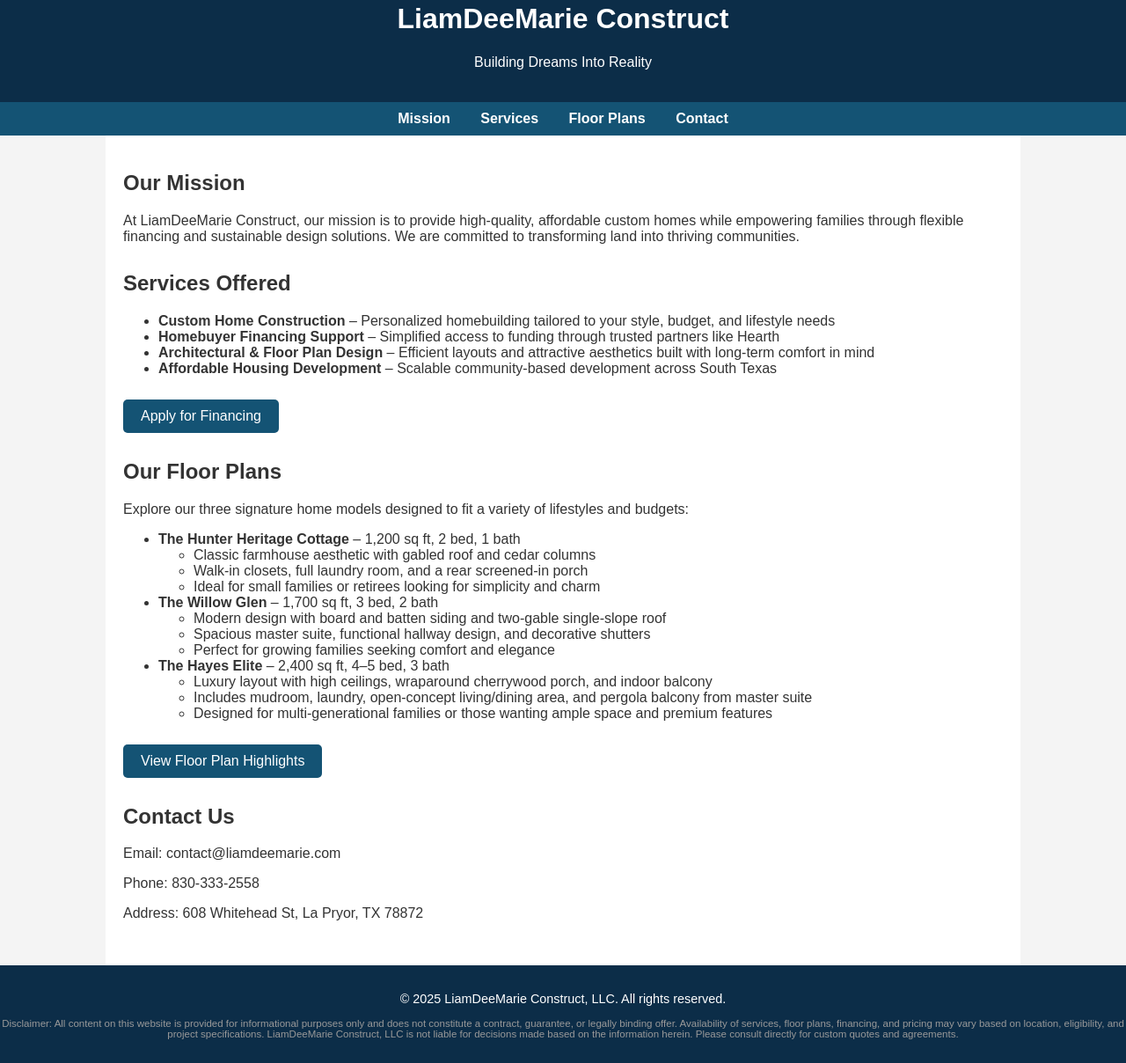
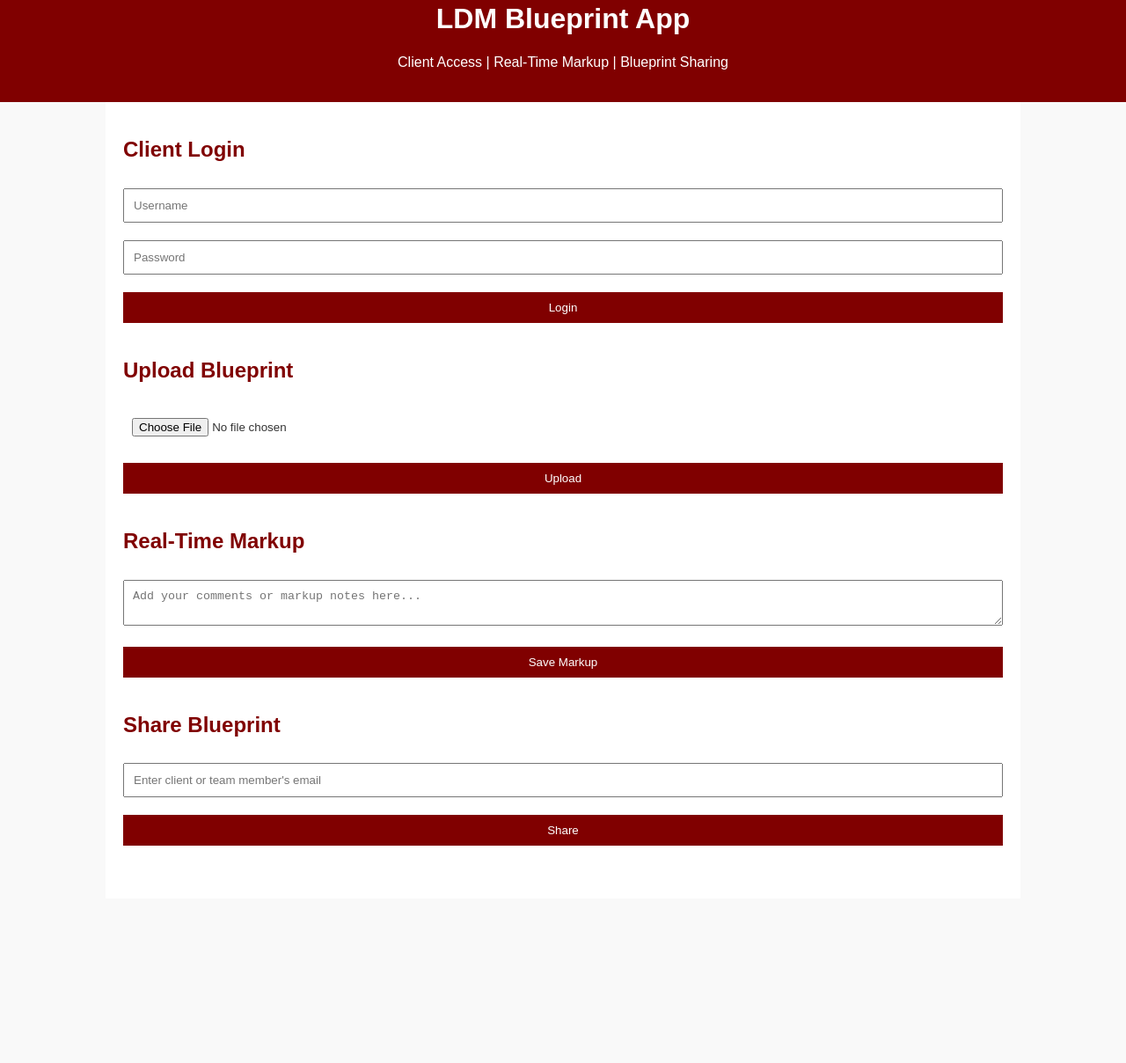
Before and after one commit to LDM-construct2025/liamdeemarie.github.io, a plain HTML site: page index.html in a window 1280 px wide. Shown: the part 38-1246 px from the top of the page at 88% size. After the commit the page ends 1059 px from the top, so only its background shows below. Drawn offline with Linux system fonts and the light colour scheme.

Commit message:
Add files via upload

```diff
--- a/index.html
+++ b/index.html
@@ -1,33 +1,23 @@
+
 <!DOCTYPE html>
 <html lang="en">
 <head>
   <meta charset="UTF-8" />
   <meta name="viewport" content="width=device-width, initial-scale=1.0" />
-  <title>LiamDeeMarie Construct</title>
+  <title>LDM Blueprint App</title>
   <style>
     body {
       font-family: Arial, sans-serif;
       margin: 0;
       padding: 0;
-      background-color: #f4f4f4;
+      background-color: #f9f9f9;
       color: #333;
     }
     header {
-      background-color: #0c2d48;
-      color: #fff;
-      padding: 20px 0;
+      background-color: #800000;
+      color: white;
+      padding: 20px;
       text-align: center;
-    }
-    nav {
-      background-color: #145374;
-      text-align: center;
-      padding: 10px 0;
-    }
-    nav a {
-      color: #fff;
-      margin: 0 15px;
-      text-decoration: none;
-      font-weight: bold;
     }
     .container {
       padding: 20px;
@@ -38,101 +28,57 @@
     section {
       margin-bottom: 30px;
     }
-    footer {
-      background-color: #0c2d48;
-      color: #fff;
-      text-align: center;
-      padding: 15px 0;
-      font-size: 0.9em;
+    input, button, textarea {
+      width: 100%;
+      padding: 10px;
+      margin: 10px 0;
+      box-sizing: border-box;
     }
     .btn {
-      display: inline-block;
-      background-color: #145374;
-      color: #fff;
-      padding: 10px 20px;
-      text-decoration: none;
-      border-radius: 5px;
-      margin-top: 10px;
+      background-color: #800000;
+      color: white;
+      border: none;
+      cursor: pointer;
     }
-    .disclaimer {
-      font-size: 0.8em;
-      color: #999;
-      margin-top: 10px;
+    .btn:hover {
+      background-color: #a00000;
+    }
+    h2 {
+      color: #800000;
     }
   </style>
 </head>
 <body>
   <header>
-    <h1>LiamDeeMarie Construct</h1>
-    <p>Building Dreams Into Reality</p>
+    <h1>LDM Blueprint App</h1>
+    <p>Client Access | Real-Time Markup | Blueprint Sharing</p>
   </header>
 
-  <nav>
-    <a href="#mission">Mission</a>
-    <a href="#services">Services</a>
-    <a href="#plans">Floor Plans</a>
-    <a href="#contact">Contact</a>
-  </nav>
-
   <div class="container">
-    <section id="mission">
-      <h2>Our Mission</h2>
-      <p>At LiamDeeMarie Construct, our mission is to provide high-quality, affordable custom homes while empowering families through flexible financing and sustainable design solutions. We are committed to transforming land into thriving communities.</p>
+    <section id="login">
+      <h2>Client Login</h2>
+      <input type="text" placeholder="Username" />
+      <input type="password" placeholder="Password" />
+      <button class="btn">Login</button>
     </section>
 
-    <section id="services">
-      <h2>Services Offered</h2>
-      <ul>
-        <li><strong>Custom Home Construction</strong> – Personalized homebuilding tailored to your style, budget, and lifestyle needs</li>
-        <li><strong>Homebuyer Financing Support</strong> – Simplified access to funding through trusted partners like Hearth</li>
-        <li><strong>Architectural & Floor Plan Design</strong> – Efficient layouts and attractive aesthetics built with long-term comfort in mind</li>
-        <li><strong>Affordable Housing Development</strong> – Scalable community-based development across South Texas</li>
-      </ul>
-      <a class="btn" href="https://www.gethearth.com/" target="_blank">Apply for Financing</a>
+    <section id="upload">
+      <h2>Upload Blueprint</h2>
+      <input type="file" />
+      <button class="btn">Upload</button>
     </section>
 
-    <section id="plans">
-      <h2>Our Floor Plans</h2>
-      <p>Explore our three signature home models designed to fit a variety of lifestyles and budgets:</p>
-      <ul>
-        <li><strong>The Hunter Heritage Cottage</strong> – 1,200 sq ft, 2 bed, 1 bath
-          <ul>
-            <li>Classic farmhouse aesthetic with gabled roof and cedar columns</li>
-            <li>Walk-in closets, full laundry room, and a rear screened-in porch</li>
-            <li>Ideal for small families or retirees looking for simplicity and charm</li>
-          </ul>
-        </li>
-        <li><strong>The Willow Glen</strong> – 1,700 sq ft, 3 bed, 2 bath
-          <ul>
-            <li>Modern design with board and batten siding and two-gable single-slope roof</li>
-            <li>Spacious master suite, functional hallway design, and decorative shutters</li>
-            <li>Perfect for growing families seeking comfort and elegance</li>
-          </ul>
-        </li>
-        <li><strong>The Hayes Elite</strong> – 2,400 sq ft, 4–5 bed, 3 bath
-          <ul>
-            <li>Luxury layout with high ceilings, wraparound cherrywood porch, and indoor balcony</li>
-            <li>Includes mudroom, laundry, open-concept living/dining area, and pergola balcony from master suite</li>
-            <li>Designed for multi-generational families or those wanting ample space and premium features</li>
-          </ul>
-        </li>
-      </ul>
-      <a class="btn" href="#">View Floor Plan Highlights</a>
+    <section id="markup">
+      <h2>Real-Time Markup</h2>
+      <textarea placeholder="Add your comments or markup notes here..."></textarea>
+      <button class="btn">Save Markup</button>
     </section>
 
-    <section id="contact">
-      <h2>Contact Us</h2>
-      <p>Email: contact@liamdeemarie.com</p>
-      <p>Phone: 830-333-2558</p>
-      <p>Address: 608 Whitehead St, La Pryor, TX 78872</p>
+    <section id="share">
+      <h2>Share Blueprint</h2>
+      <input type="email" placeholder="Enter client or team member's email" />
+      <button class="btn">Share</button>
     </section>
   </div>
-
-  <footer>
-    <p>&copy; 2025 LiamDeeMarie Construct, LLC. All rights reserved.</p>
-    <p class="disclaimer">
-      Disclaimer: All content on this website is provided for informational purposes only and does not constitute a contract, guarantee, or legally binding offer. Availability of services, floor plans, financing, and pricing may vary based on location, eligibility, and project specifications. LiamDeeMarie Construct, LLC is not liable for decisions made based on the information herein. Please consult directly for custom quotes and agreements.
-    </p>
-  </footer>
 </body>
 </html>
```
